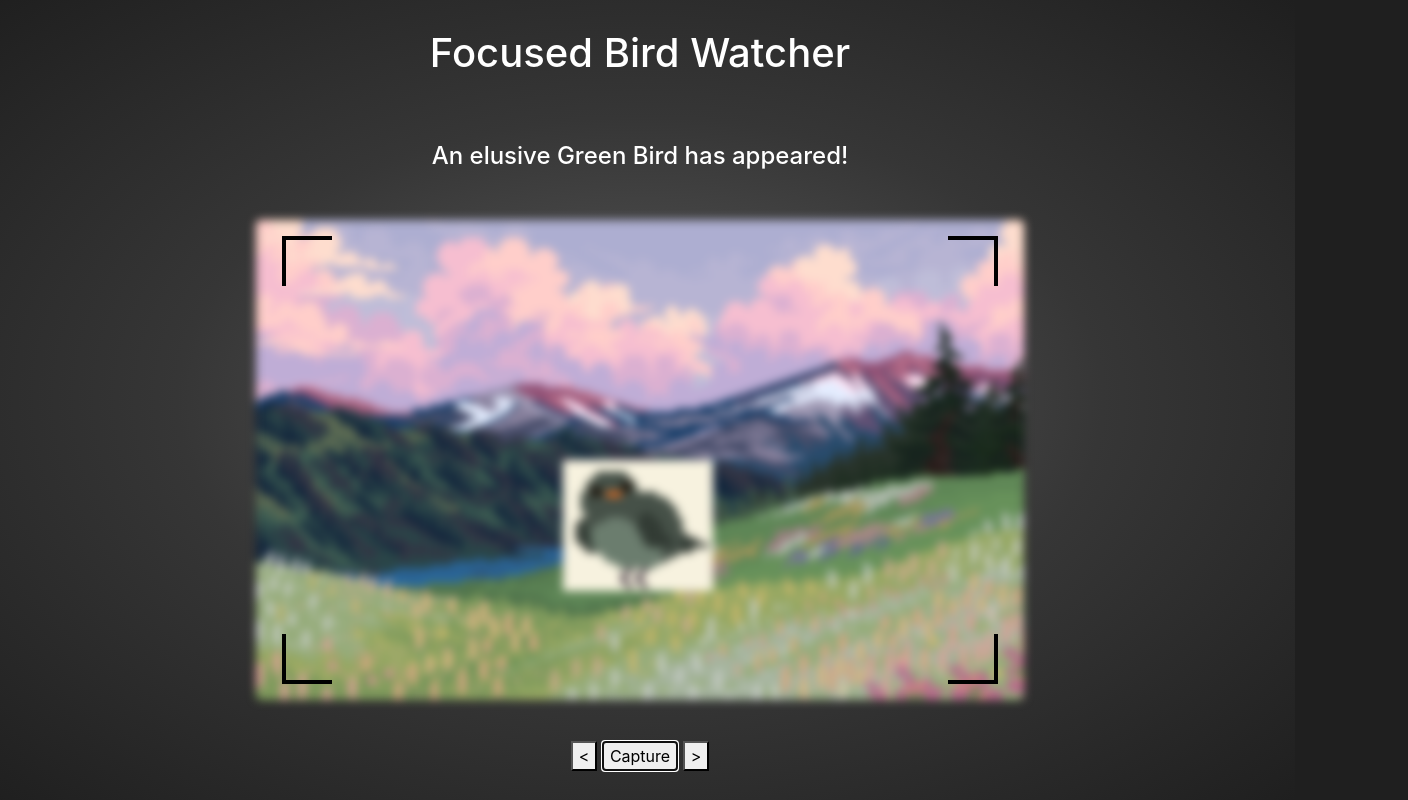
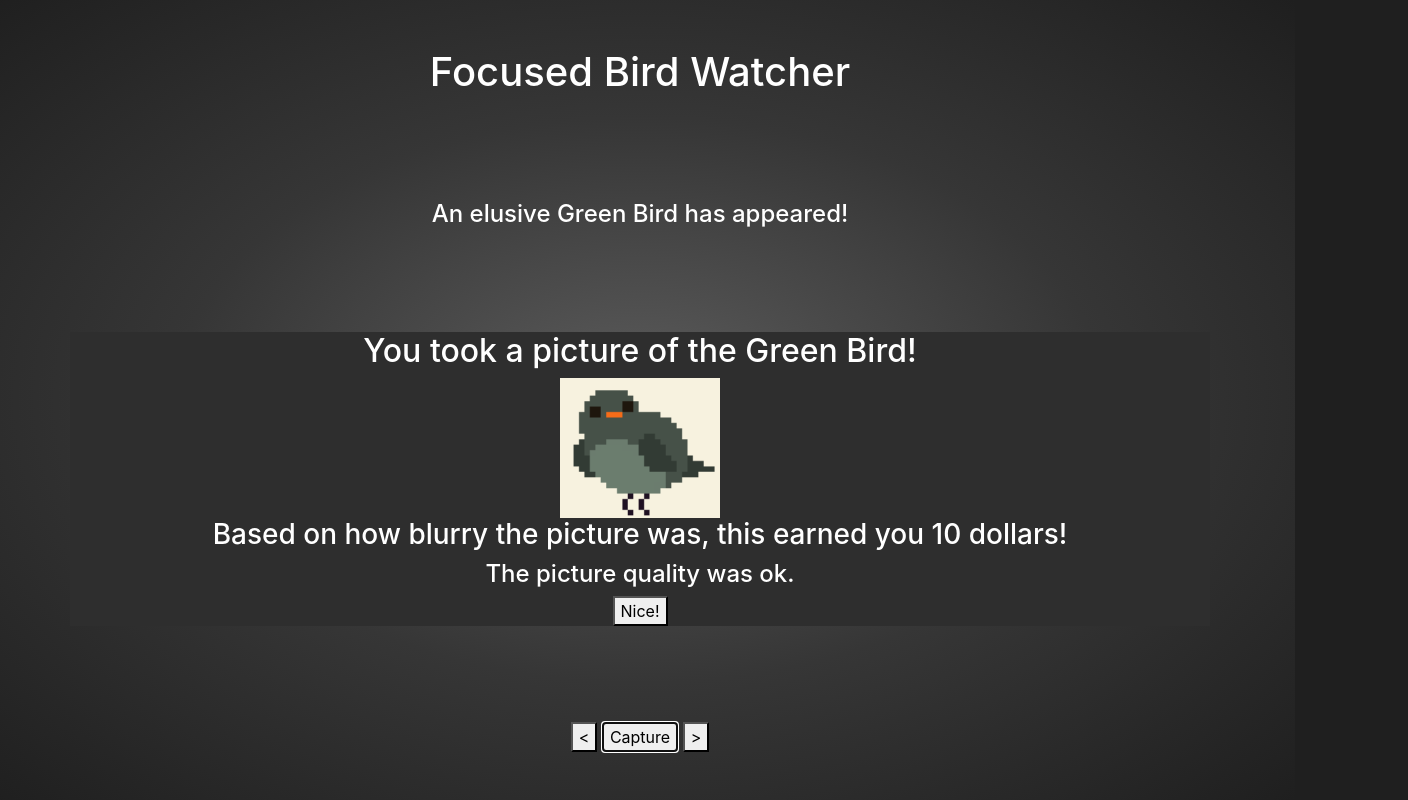
Before and after one commit to Alex0Blackwell/focused-bird-watcher-game, a plain HTML site: page index.html in a window 1280 px wide. Both pictures are taken after a click on the button "Capture". Shown: the whole page, 1408 px wide, since content can reach past the window. Drawn offline with nearby package versions, Linux system fonts and the light colour scheme.

Commit message:
added screen for when the photo is taken

```diff
--- a/css/master.css
+++ b/css/master.css
@@ -3,8 +3,20 @@ body {
   background-color: #1f1f1f;
 }
 
-h1, h4,p {
+h1, h2, h3, h4,p {
   color: white;
+}
+
+#photoContainer {
+  background-color: #2e2e2e;
+  display: none;
+  width: 100%;
+  height: 100%;
+  top: 0;
+  left: 0;
+  right: 0;
+  bottom: 0;
+  z-index: 2;
 }
 
 .viewfinder {
@@ -84,3 +96,7 @@ h1, h4,p {
     font-size: 35px;
   }
 }
+
+#birdPic {
+  width: 150px;
+}
--- a/index.html
+++ b/index.html
@@ -15,22 +15,29 @@
       <div class="col-lg-12 text-center">
         <h4 id="birdInfo">A peaceful day</h4>
       </div>
-      <div class="absolutePos">
+      <div class="absolutePos" id="viewfinderWrap">
         <div class="container viewfinder" id="viewfinder">
-          <!-- <div class="cornerSquare"> -->
           <table class="insideDims">
             <img id="bird">
           </table>
-          <!-- </div> -->
         </div>
 
       </div>
-        <div class="cornerSquare">
+      <div class="cornerSquare" id="cornerSquare"></div>
+      <div class="container text-center align-items-center" id="photoContainer">
+        <div class="row">
+          <h2 id="photoBirdName" class="col-lg-12">fill</h2>
+          <img id="birdPic" class="col-lg-2 mx-auto">
+          <h3 id="photoPrice" class="col-lg-12">fill</h3>
+          <h4 id="photoBlur" class="col-lg-12">fill</h4>
+          <button class="mx-auto" type="button" name="button" onclick="off()">Nice!</button>
         </div>
+
+      </div>
 
       <div class="col-lg-12 text-center">
         <button type="button" name="button" onmousedown="focusFn(true)"><</button>
-        <button type="button" name="button">Capture</button>
+        <button type="button" name="button" onclick="capture()">Capture</button>
         <button type="button" name="button" onmousedown="focusFn(false)">></button>
       </div>
     </div>
--- a/js/bird.js
+++ b/js/bird.js
@@ -24,14 +24,14 @@ class Bird {
     } else {
       this.index += 9;
     }
-    this.bird = this.birds[this.index];
+    this.name = this.birds[this.index];
     this.file = this.imgName[this.index];
   }
 
   /* choses a random title from the titlewords array and sets it */
   setTitle() {
     var i = Math.floor(Math.random()*this.titleWords.length);
-    this.title = this.titleWords[i] + this.birds[this.index] + " has appeared!";
+    this.title = this.titleWords[i] + this.name + " has appeared!";
     document.getElementById("birdInfo").innerHTML = this.title;
   }
 
@@ -39,6 +39,12 @@ class Bird {
   setTime() {
     // for index 0, time of 12 s, for index 12, time of 2.7 s
     this.time = Math.floor((10 / (this.index + 1) + 2) * 1000);
+  }
+
+  /* gets the blur of the bird at this time */
+  setBlur() {
+    var el = document.getElementById("viewfinder");
+    this.blur = parseFloat(el.style.filter.split('(')[1].split('px')[0]);
   }
 
   /* gets how much this bird will be worth, based on rarity of the bird and
@@ -56,24 +62,49 @@ class Bird {
 
     this.price = rawPrice;
   }
-
 }
 
+var timeout;
+var bird;
 
-// document.getElementById("myImg").style.filter = "blur(5px)";
+function capture() {
+  clearTimeout(timeout);
+  bird.setBlur();
+  bird.setPrice();
+  document.getElementById("viewfinderWrap").style.display = "none";
+  document.getElementById("cornerSquare").style.display = "none";
+  document.getElementById("photoContainer").style.display = "block";
+
+  document.getElementById("birdPic").src = `css/imgs/${bird.file}`;
+  document.getElementById("photoBirdName").innerHTML = "You took a picture of the "+bird.name+'!';
+  document.getElementById("photoPrice").innerHTML = "Based on how blurry the picture was, this earned you "+bird.price+" dollars!";
+  // choppy chop that blur number. There's no good way to do this
+  var res = "ok.";
+  if(bird.blur == 0)
+    res = "Perfect!";
+  else if(bird.blur < 1)
+    res = "Great!";
+  document.getElementById("photoBlur").innerHTML = "The picture quality was "+res;
+}
+
+function off() {
+  document.getElementById("photoContainer").style.display = "none";
+  document.getElementById("viewfinderWrap").style.display = "block";
+  document.getElementById("cornerSquare").style.display = "block";
+  birdGen();
+  onStart();
+}
 
 function birdGen() {
-  var bird = new Bird();
+  bird = new Bird();
   bird.setBird();
   bird.setTitle();
   bird.setTime();
   console.log(bird.time);
   document.getElementById("bird").src = `css/imgs/${bird.file}`;
-  setTimeout(function() {
-    alert("Hello");
+  timeout = setTimeout(function() {
     bird.setPrice();
   }, bird.time);
-
 }
 
 birdGen()
```
